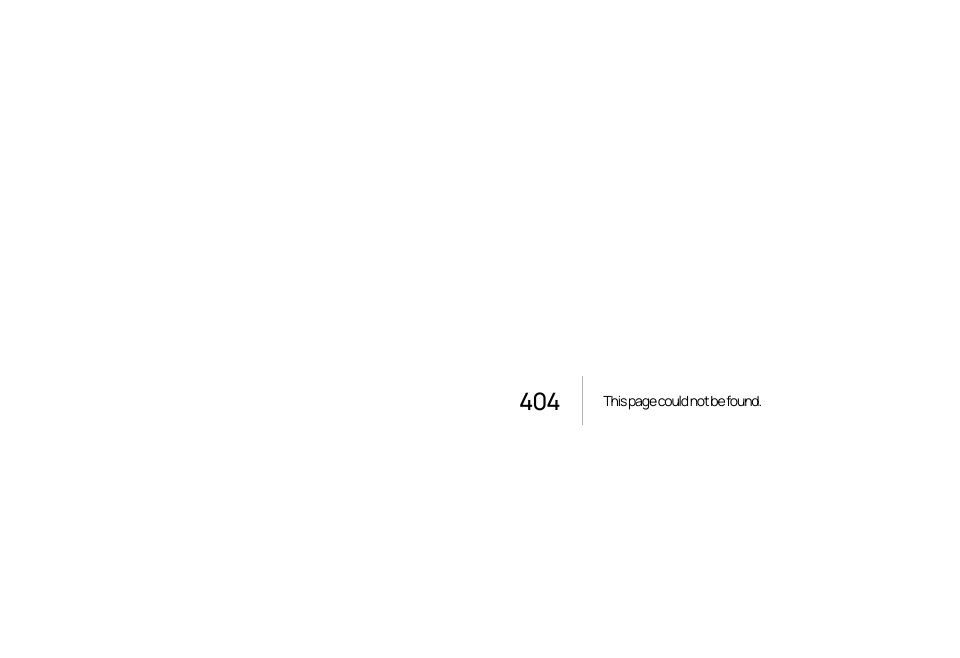
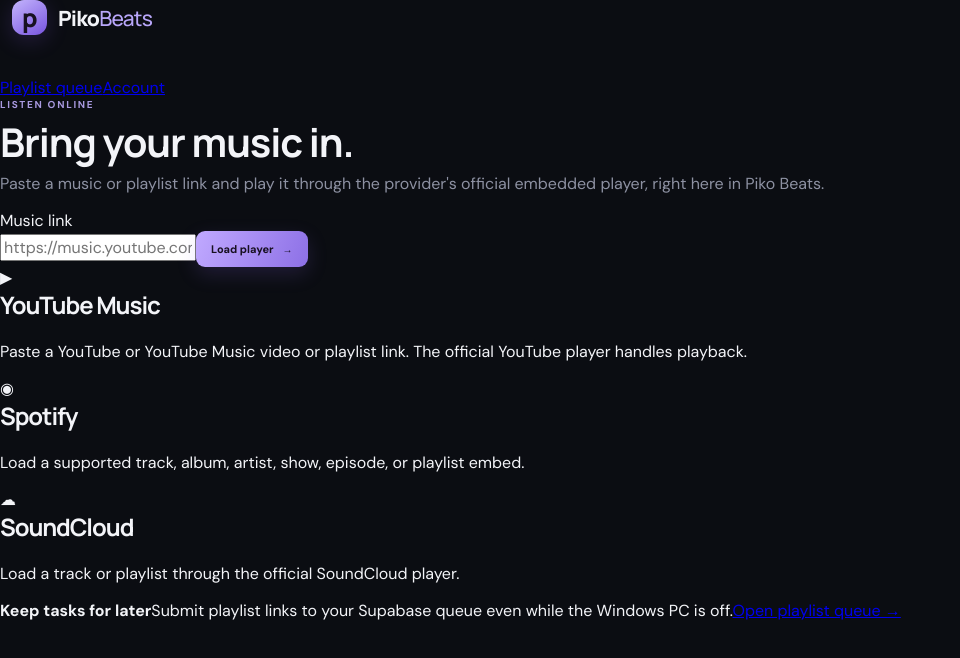
Before and after one commit to mellow-xg/piko-beats, a Next.js app: page /listen in a window 1280 px wide. Before the commit this address had no page. Shown: the top 658 px of the page, without its empty margins (0-960 px from the left). Built offline with nearby package versions, Linux system fonts and the light colour scheme.

Commit message:
Add online music embed page

```diff
--- /dev/null
+++ b/app/listen/page.jsx
@@ -0,0 +1,83 @@
+"use client";
+
+import { useState } from "react";
+import Link from "next/link";
+
+function parseMusicLink(value) {
+  let url;
+  try { url = new URL(value.trim()); } catch { return { error: "Enter a valid HTTPS music link." }; }
+  if (url.protocol !== "https:") return { error: "Only HTTPS music links are accepted." };
+
+  const host = url.hostname.toLowerCase();
+  const path = url.pathname.split("/").filter(Boolean);
+
+  if (["youtube.com", "www.youtube.com", "m.youtube.com", "music.youtube.com", "youtube-nocookie.com", "www.youtube-nocookie.com", "youtu.be"].includes(host)) {
+    const videoId = host === "youtu.be" ? path[0] : url.searchParams.get("v");
+    const playlistId = url.searchParams.get("list");
+    if (playlistId && /^[\w-]{5,}$/.test(playlistId)) {
+      return { provider: "YouTube", sourceUrl: url.href, embedUrl: `https://www.youtube-nocookie.com/embed?listType=playlist&list=${encodeURIComponent(playlistId)}&playsinline=1&rel=0` };
+    }
+    if (videoId && /^[\w-]{6,}$/.test(videoId)) {
+      return { provider: "YouTube", sourceUrl: url.href, embedUrl: `https://www.youtube-nocookie.com/embed/${encodeURIComponent(videoId)}?playsinline=1&rel=0` };
+    }
+    return { error: "That YouTube link doesn't contain a recognizable video or playlist ID." };
+  }
+
+  if (host === "open.spotify.com") {
+    const types = new Set(["track", "playlist", "album", "artist", "episode", "show"]);
+    const index = path.findIndex((part) => types.has(part));
+    const id = index >= 0 ? path[index + 1] : "";
+    if (!id || !/^[\w-]+$/.test(id)) return { error: "Use a Spotify track, album, artist, episode, show, or playlist link." };
+    const type = path[index];
+    const height = ["track", "episode"].includes(type) ? 152 : 352;
+    return { provider: "Spotify", sourceUrl: url.href, embedUrl: `https://open.spotify.com/embed/${type}/${encodeURIComponent(id)}?utm_source=generator`, height };
+  }
+
+  if (["soundcloud.com", "www.soundcloud.com", "m.soundcloud.com"].includes(host)) {
+    if (!path.length) return { error: "Paste a SoundCloud track or playlist link." };
+    return { provider: "SoundCloud", sourceUrl: url.href, embedUrl: `https://w.soundcloud.com/player/?url=${encodeURIComponent(url.href)}&auto_play=false&hide_related=false&show_comments=true&show_user=true&visual=true`, height: 300 };
+  }
+
+  return { error: "Supported sources are YouTube / YouTube Music, Spotify, and SoundCloud. Paste a link to a specific item or playlist." };
+}
+
+export default function ListenPage() {
+  const [input, setInput] = useState("");
+  const [selection, setSelection] = useState(null);
+  const [error, setError] = useState("");
+
+  function loadLink(event) {
+    event.preventDefault();
+    const result = parseMusicLink(input);
+    if (result.error) { setError(result.error); setSelection(null); return; }
+    setError("");
+    setSelection(result);
+  }
+
+  return <main className="music-tool-shell">
+    <header className="tool-topbar">
+      <Link className="brand tool-brand" href="/"><span className="brand-mark">p</span><span>Piko<span className="brand-light">Beats</span></span></Link>
+      <div className="tool-top-actions"><Link href="/queue">Playlist queue</Link><Link href="/auth">Account</Link></div>
+    </header>
+    <section className="music-tool-content">
+      <p className="eyebrow">LISTEN ONLINE</p>
+      <h1>Bring your music in.</h1>
+      <p className="muted tool-intro">Paste a music or playlist link and play it through the provider's official embedded player, right here in Piko Beats.</p>
+      <form className="music-link-form" onSubmit={loadLink}>
+        <label htmlFor="music-url">Music link</label>
+        <div className="music-link-row"><input id="music-url" type="url" inputMode="url" placeholder="https://music.youtube.com/playlist?list=…" value={input} onChange={(event) => setInput(event.target.value)} required /><button className="primary-button" type="submit">Load player <span>→</span></button></div>
+        {error && <p className="form-error" role="alert">{error}</p>}
+      </form>
+      {selection ? <section className="embed-card" aria-label={`${selection.provider} music player`}>
+        <div className="embed-heading"><div><p className="eyebrow">NOW IN PIKO BEATS</p><h2>{selection.provider} player</h2></div><a href={selection.sourceUrl} target="_blank" rel="noopener noreferrer">Open source ↗</a></div>
+        <iframe key={selection.embedUrl} title={`${selection.provider} embedded music player`} src={selection.embedUrl} height={selection.height || 315} loading="lazy" allow="autoplay; clipboard-write; encrypted-media; fullscreen; picture-in-picture" referrerPolicy="strict-origin-when-cross-origin" allowFullScreen />
+        <p className="embed-disclaimer">Playback availability, sign-in requirements, and any ads are controlled by the music service. Piko Beats does not remove provider ads or bypass download restrictions.</p>
+      </section> : <section className="provider-grid">
+        <article><span className="provider-icon">▶</span><h2>YouTube Music</h2><p>Paste a YouTube or YouTube Music video or playlist link. The official YouTube player handles playback.</p></article>
+        <article><span className="provider-icon">◉</span><h2>Spotify</h2><p>Load a supported track, album, artist, show, episode, or playlist embed.</p></article>
+        <article><span className="provider-icon">☁</span><h2>SoundCloud</h2><p>Load a track or playlist through the official SoundCloud player.</p></article>
+      </section>}
+      <div className="tool-info"><strong>Keep tasks for later</strong><span>Submit playlist links to your Supabase queue even while the Windows PC is off.</span><Link href="/queue">Open playlist queue →</Link></div>
+    </section>
+  </main>;
+}
```
